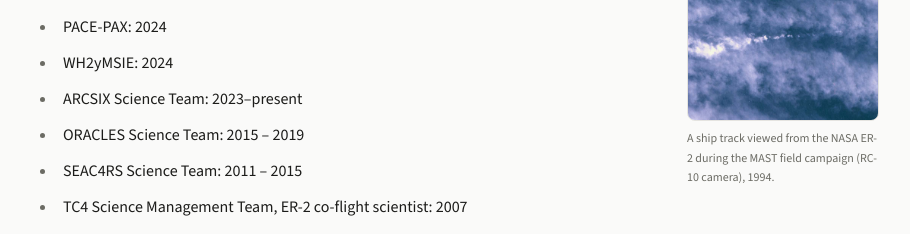
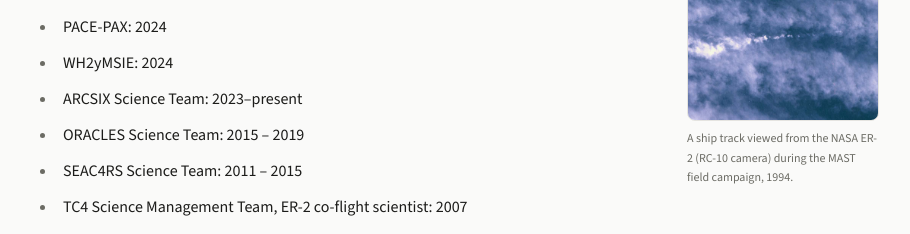
Before and after one commit to sepraca/steven-platnick-site, a Next.js app: page /cv in a window 1280 px wide. Shown: the part 3520-3754 px from the top of the page, without its empty margins (185-1095 px from the left). Built offline with nearby package versions, Linux system fonts and the light colour scheme.

Commit message:
Tweak RC-10 caption wording

```diff
--- a/src/app/cv/page.tsx
+++ b/src/app/cv/page.tsx
@@ -38,15 +38,15 @@ export default function CvPage() {
             <div className="relative aspect-video sm:aspect-square overflow-hidden rounded-lg border border-border">
               <Image
                 src="/images/ship-track-mast-rc10.jpg"
-                alt="A ship track viewed from the NASA ER-2 during the MAST field campaign, 1994"
+                alt="A ship track viewed from the NASA ER-2 (RC-10 camera) during the MAST field campaign, 1994"
                 fill
                 sizes="(min-width: 640px) 192px, 100vw"
                 className="object-cover"
               />
             </div>
             <p className="mt-2 text-xs text-muted leading-relaxed">
-              A ship track viewed from the NASA ER-2 during the MAST field
-              campaign (RC-10 camera), 1994.
+              A ship track viewed from the NASA ER-2 (RC-10 camera) during
+              the MAST field campaign, 1994.
             </p>
           </div>
         )}
```
